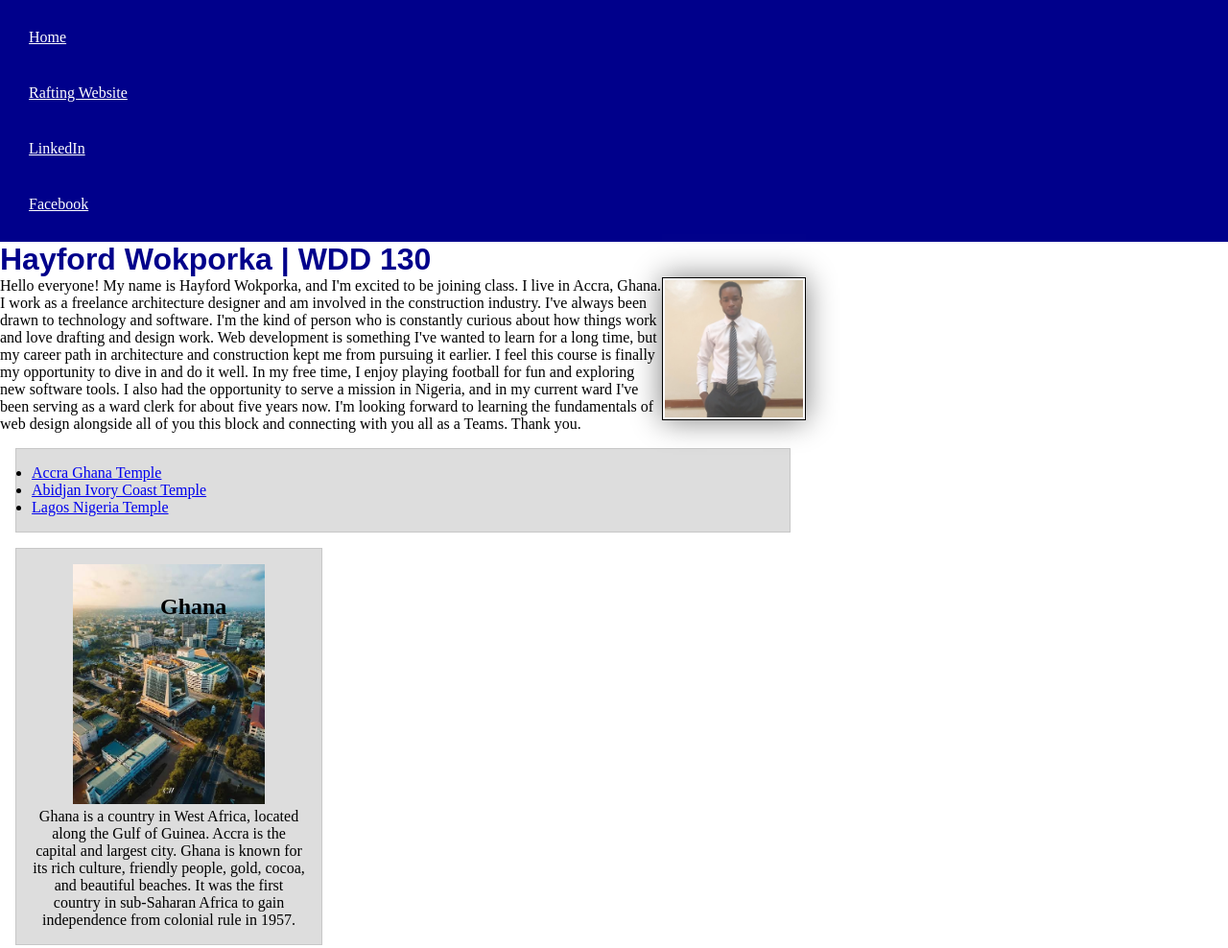
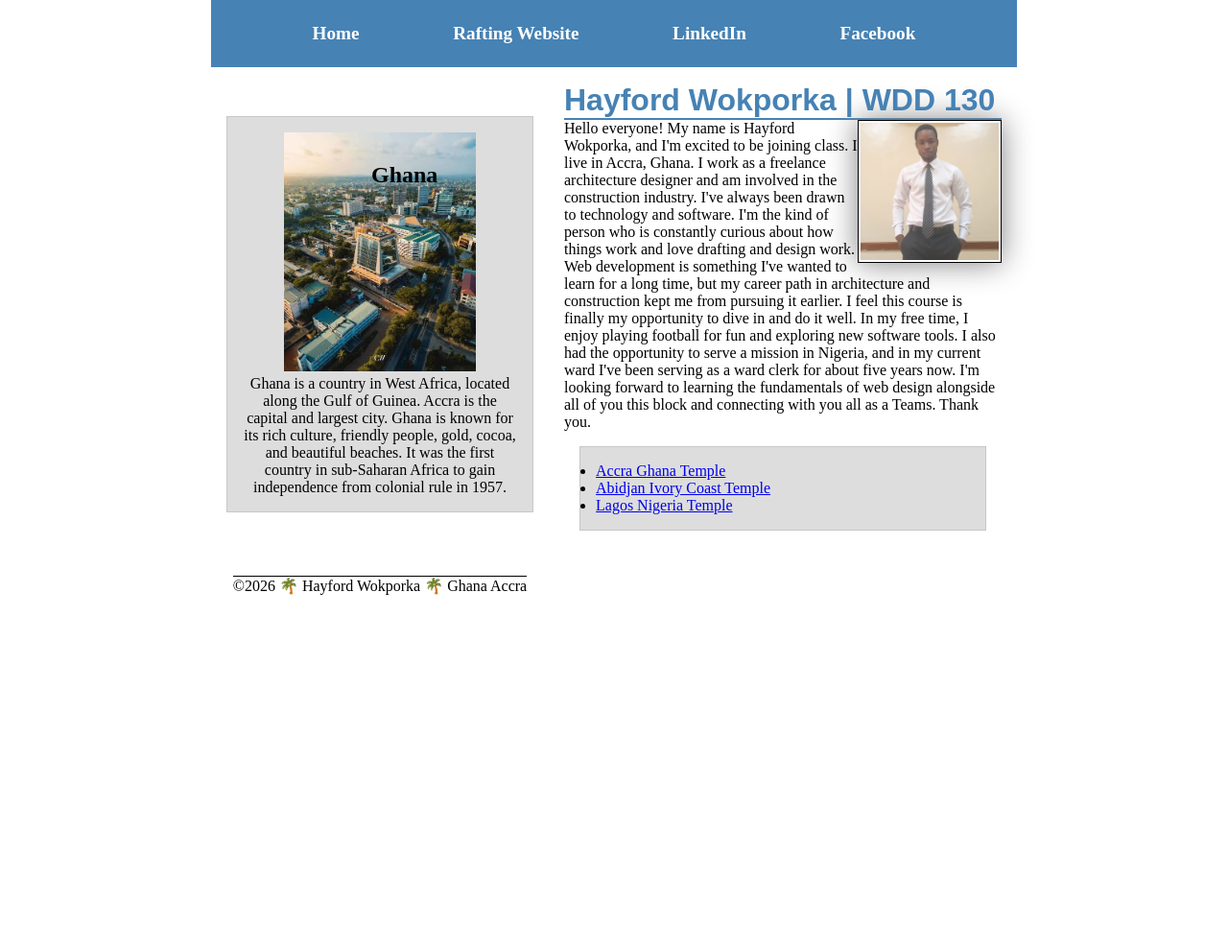
Before and after one commit to Hayfordwokporka/wdd130, a plain HTML site: page index.html in a window 1280 px wide. Shown: the top 988 px of the page at 96% size. After the commit the page ends 800 px from the top, so only its background shows below. Drawn offline with Linux system fonts and the light colour scheme.

Commit message:
Flex and Grid

```diff
--- a/index.html
+++ b/index.html
@@ -19,8 +19,7 @@
             <a href="https://facebook.com">Facebook</a>
         </nav>
     </header>
-
-
+    <div class="grid">
         <main>
             <h1>Hayford Wokporka | WDD 130</h1>
             <img src="image/profile.jpeg" alt="My profile image" width="200">
@@ -43,6 +42,7 @@
             <img src="images/ghana.jpg" alt="Ghana landscape">
             <p>Ghana is a country in West Africa, located along the Gulf of Guinea. Accra is the capital and largest city. Ghana is known for its rich culture, friendly people, gold, cocoa, and beautiful beaches. It was the first country in sub-Saharan Africa to gain independence from colonial rule in 1957.</p>
         </aside>
+        </di>
         <footer>
             <p>©2026 🌴 Hayford Wokporka 🌴 Ghana Accra </p>
         </footer>
--- a/styles/styles.css
+++ b/styles/styles.css
@@ -17,20 +17,44 @@
     --shadow: 0 0 30px gray;
 }
 
+header,
+.grid,
+footer {
+    max-width: 840px;
+    margin: 0 auto;
+}
+
 nav {
-    background-color: var(--primary-color);
-    padding: var(--padding-small);
+    background-color: steelblue;
+    padding: 1rem;
+    display: flex;
+    justify-content: space-evenly;
+    align-items: center;
 }
 
 nav a {
-    color: var(--nav-link-color);
     display: block;
-    padding: var(--padding-medium);
+    padding: 0.5rem;
+    text-decoration: none;
+    font-size: 1.2rem;
+    font-weight: 700;
+    color: #fff;
 }
 
 h1 {
-    color: var(--primary-color);
+    color: steelblue;
     font-family: var(--heading-font);
+    border-bottom: 2px solid steelblue;
+}
+
+.grid {
+    display: grid;
+    align-items: center;
+}
+
+main {
+    grid-column: 2/3;
+    margin: 1rem;
 }
 
 main img {
@@ -45,14 +69,12 @@ p {
     padding: 0px;
 }
 
-main {
-    max-width: 840px;
-}
-
 aside {
     width: 20rem;
     position: relative;
     text-align: center;
+    grid-column: 1/2;
+    grid-row: 1/2;
 }
 
 aside img {
```
Lines whose indentation alone changed are shown as unchanged.
